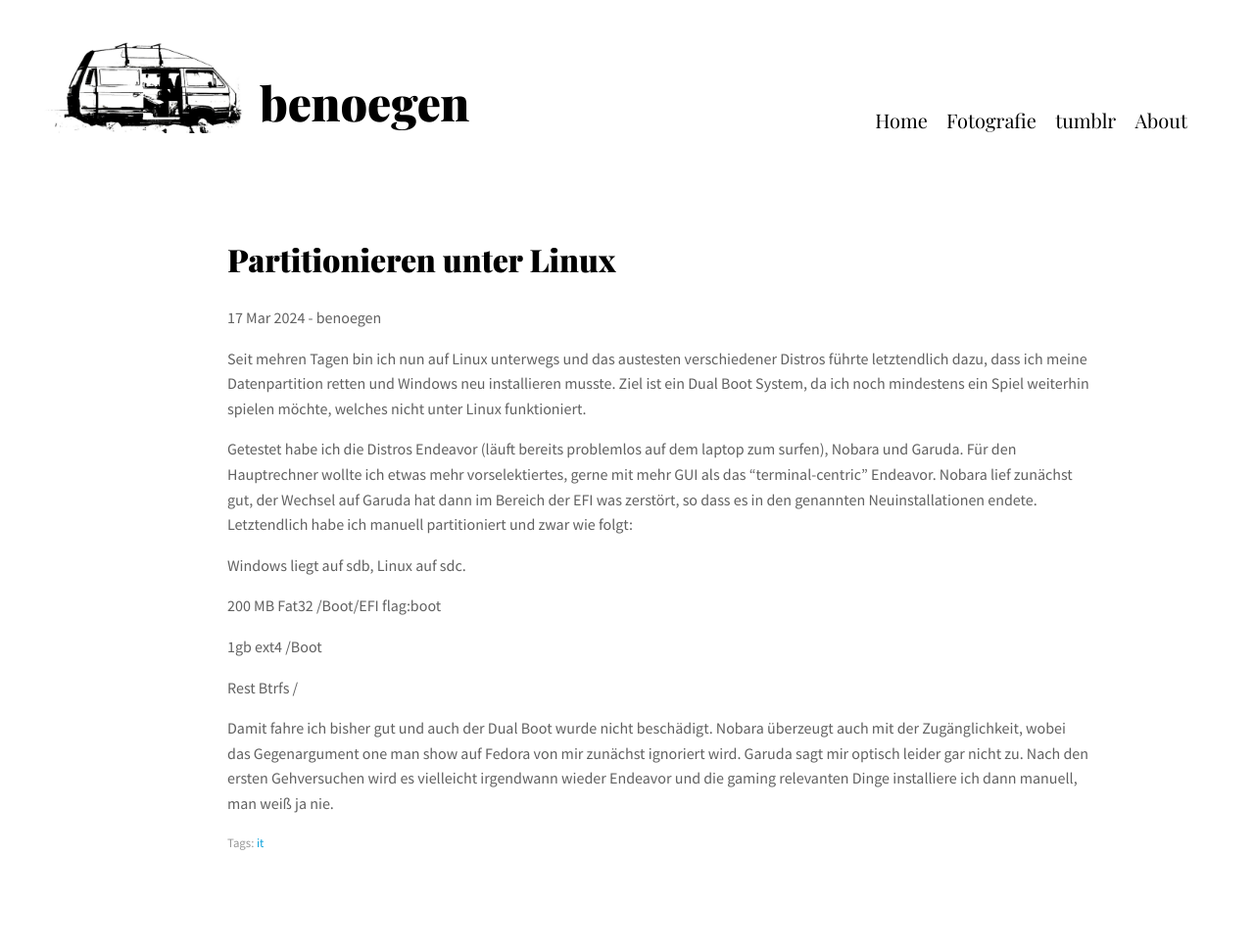
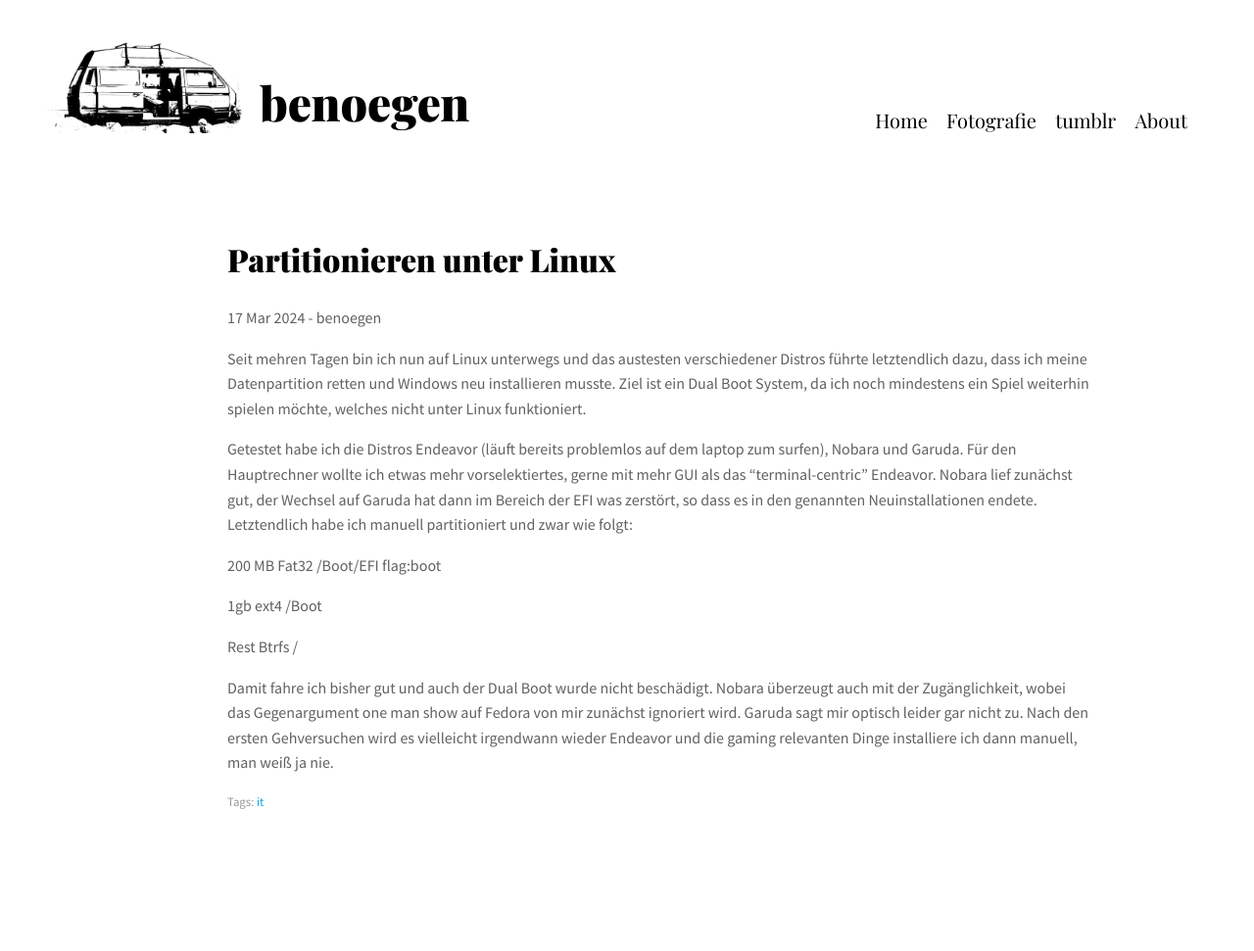
Before and after one commit to benoegen/benoegen.github.io, a Jekyll site: the page built from _posts/2024-03-17-Linuxpartitionen.md, in a window 1280 px wide. Shown: the whole page at 98% size. Built offline with Jekyll 4.4.1, drawn with Linux system fonts in a browser that asks for light colours; after the commit the page ends 929 px from its top, so only the background shows below that.

Commit message:
Update 2024-03-17-Linuxpartitionen.md

```diff
--- a/_posts/2024-03-17-Linuxpartitionen.md
+++ b/_posts/2024-03-17-Linuxpartitionen.md
@@ -9,9 +9,6 @@ Ziel ist ein Dual Boot System, da ich noch mindestens ein Spiel weiterhin spiele
 Getestet habe ich die Distros Endeavor (läuft bereits problemlos auf dem laptop zum surfen), Nobara und Garuda. Für den Hauptrechner wollte ich etwas mehr vorselektiertes, gerne mit mehr GUI als das "terminal-centric" Endeavor.
 Nobara lief zunächst gut, der Wechsel auf Garuda hat dann im Bereich der EFI was zerstört, so dass es in den genannten Neuinstallationen endete. Letztendlich habe ich manuell partitioniert und zwar wie folgt:
 
-Windows liegt auf sdb, Linux auf sdc.
-
-
 200 MB Fat32 /Boot/EFI flag:boot
 
 1gb ext4 /Boot
```
